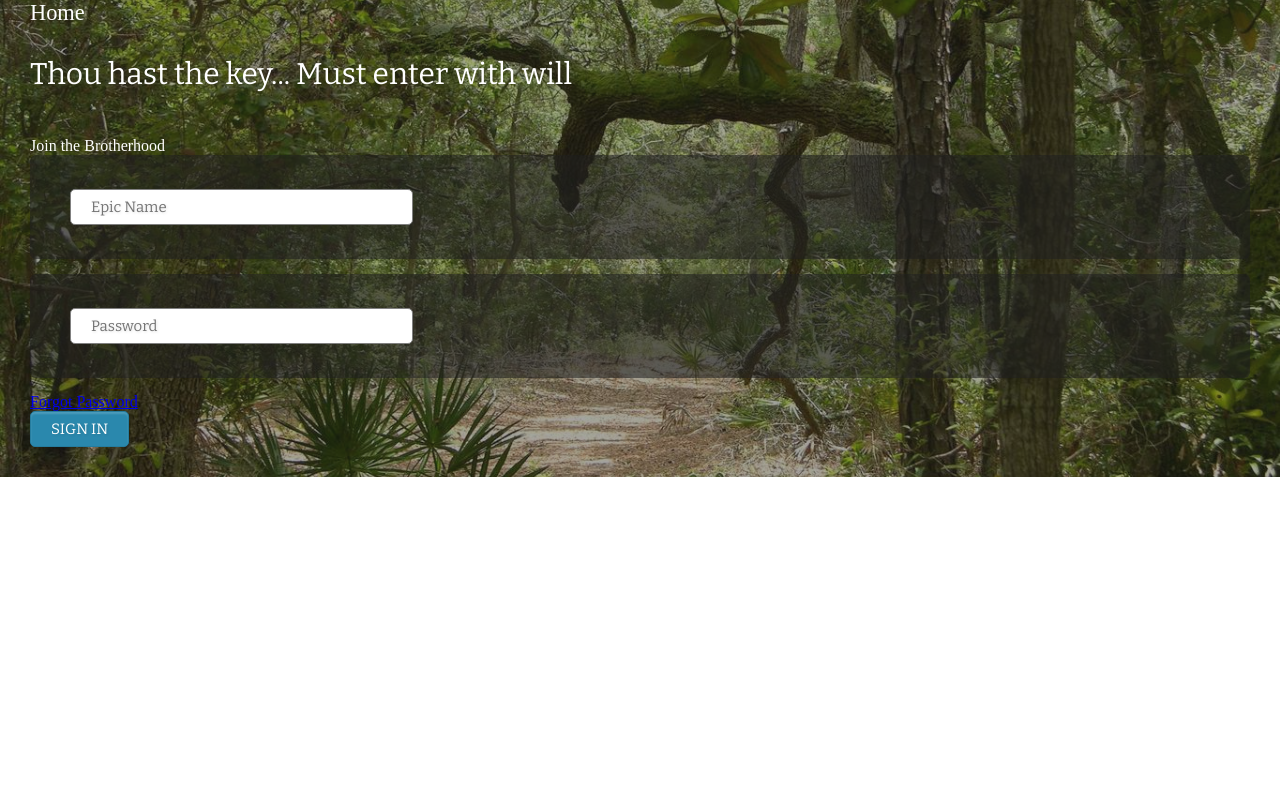
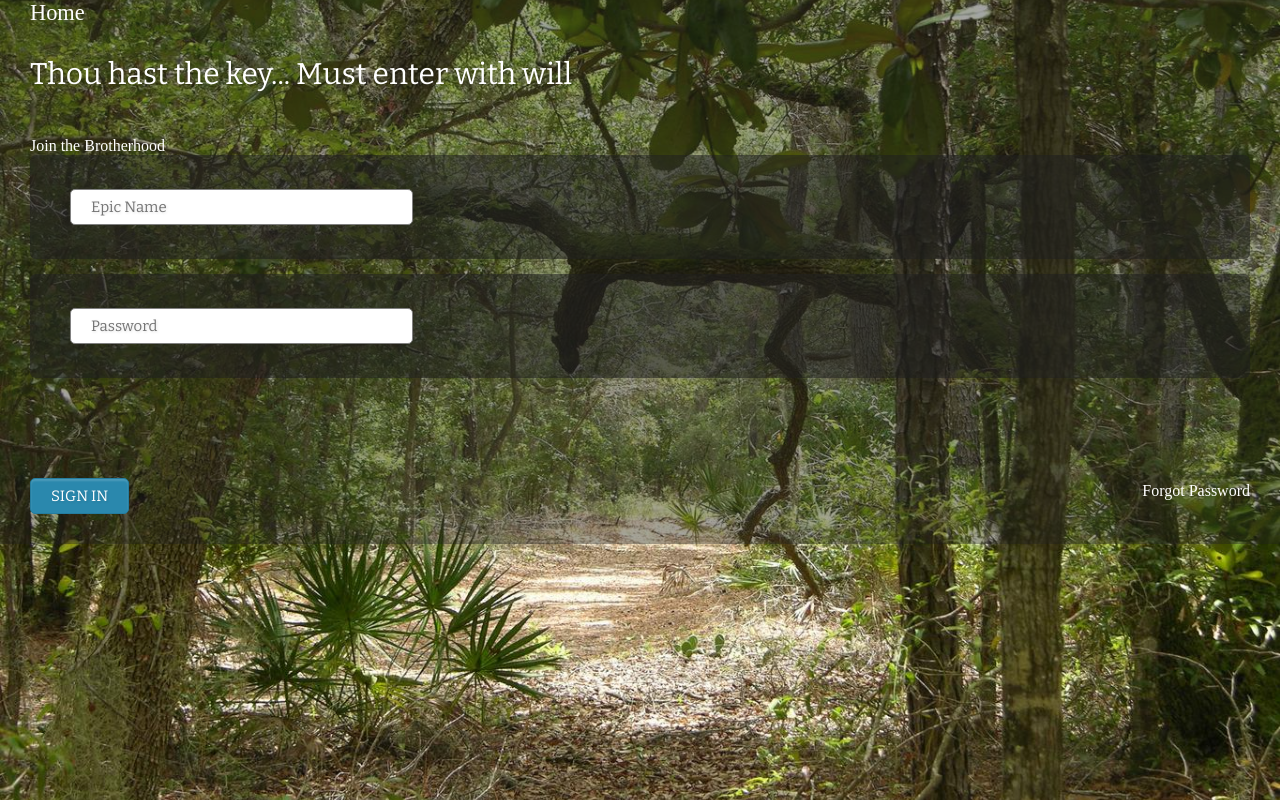
Before and after one commit to MarkNovicio/jschatz, a Django app: page /login_page in a window 1280 px wide. Run offline with Django 3.2, Linux system fonts and the light colour scheme.

Commit message:
complete login page

```diff
--- a/login_app/static/main.css
+++ b/login_app/static/main.css
@@ -145,7 +145,9 @@ form {
     background-repeat: no-repeat;
     background-position: center center;
     background-size: cover;
-
+    position:fixed;
+    width: 100%;
+    height: 100%;
   }
 .home-button, .form-title {
   padding-left: 30px;
@@ -161,3 +163,18 @@ form {
   .background-color {
     background-color: rgba(32, 32, 32, 0.4);
   }
+
+.password-container{
+  display: flex;
+  justify-content: space-between;
+  margin-top: 100px;
+}
+
+
+  .forgot-password a {
+    color: #fff;
+    text-decoration: none;
+  }
+  div.forgot-password{
+    margin-top: 4px;
+  }
--- a/login_app/templates/login.html
+++ b/login_app/templates/login.html
@@ -41,13 +41,19 @@
             <div class= "registration-item-form">
                 <input type="password" name = 'password' placeholder = 'Password'>
             </div>
-            <div class = "forgot_password"> <a class = "reset-button" href = "/reset_password">Forgot Password</a> </div>
-            <div class= "registration-item-form-button">
-                <button>SIGN IN</button>
-            </div>
+            <div class= password-container>
+                <div class= "registration-item-form-button">
+                    <button>SIGN IN</button>
+                </div>
+                <div class = "forgot-password"> <a class = "reset-button" href = "/reset_password">Forgot Password</a> </div>
+
+
+        </div>
         </form>
     </div>
 
     </div>
+
     {% endblock %}
 </body>
+</html>
```
